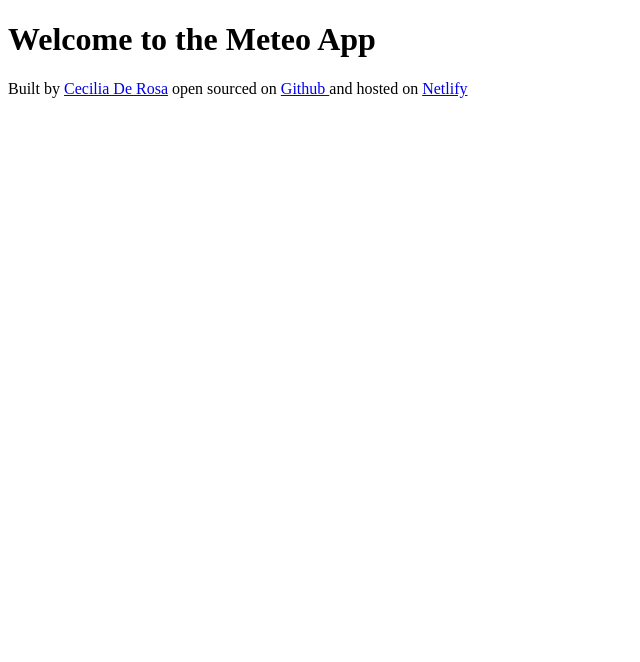
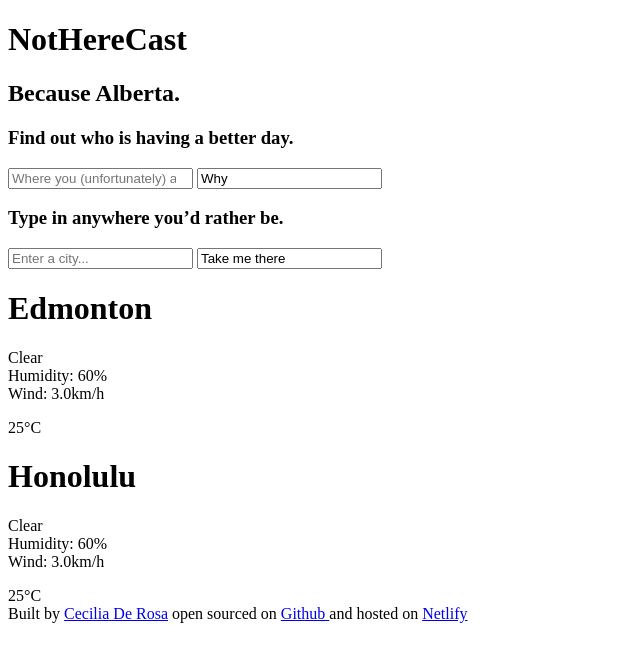
Before and after one commit to cecderosa/MeteoForecast, a plain HTML site: page index.html in a window 1280 px wide. Shown: the whole page, without its empty margins (0-640 px from the left). Drawn offline with Linux system fonts and the light colour scheme.

Commit message:
Basic HTML structure updated

```diff
--- a/index.html
+++ b/index.html
@@ -5,7 +5,47 @@
     <title>Meteo App</title>
   </head>
   <body>
-    <h1>Welcome to the Meteo App</h1>
+    <header>
+      <h1>NotHereCast</h1>
+      <h2>Because Alberta.</h2>
+
+      <h3>
+        Find out who is having a better day.
+      </h3>
+      <form>
+        <input type="search" placeholder="Where you (unfortunately) are now..." required />
+        <input type="sumbit" value="Why" />
+      </form>
+     <h3>Type in anywhere you’d rather be.</h3>
+      <form>
+        <input type="search" placeholder="Enter a city..." required />
+        <input type="sumbit" value="Take me there" />
+      </form>
+    </header>
+    <main>
+        <div>
+            <h1>Edmonton</h1>
+            <p>Clear
+            </br>
+            Humidity: 60%
+         </br>
+         Wind: 3.0km/h
+            </p>
+         </div>
+         <div> 25°C</div>
+
+        <div>
+       <h1>Honolulu</h1>
+       <p>Clear
+       </br>
+       Humidity: 60%
+    </br>
+    Wind: 3.0km/h
+       </p>
+    </div>
+    <div> 25°C</div>
+
+    </main>
     <footer>
       Built by
       <a href="https://github.com/cecderosa" target="_blank">Cecilia De Rosa</a>
```
